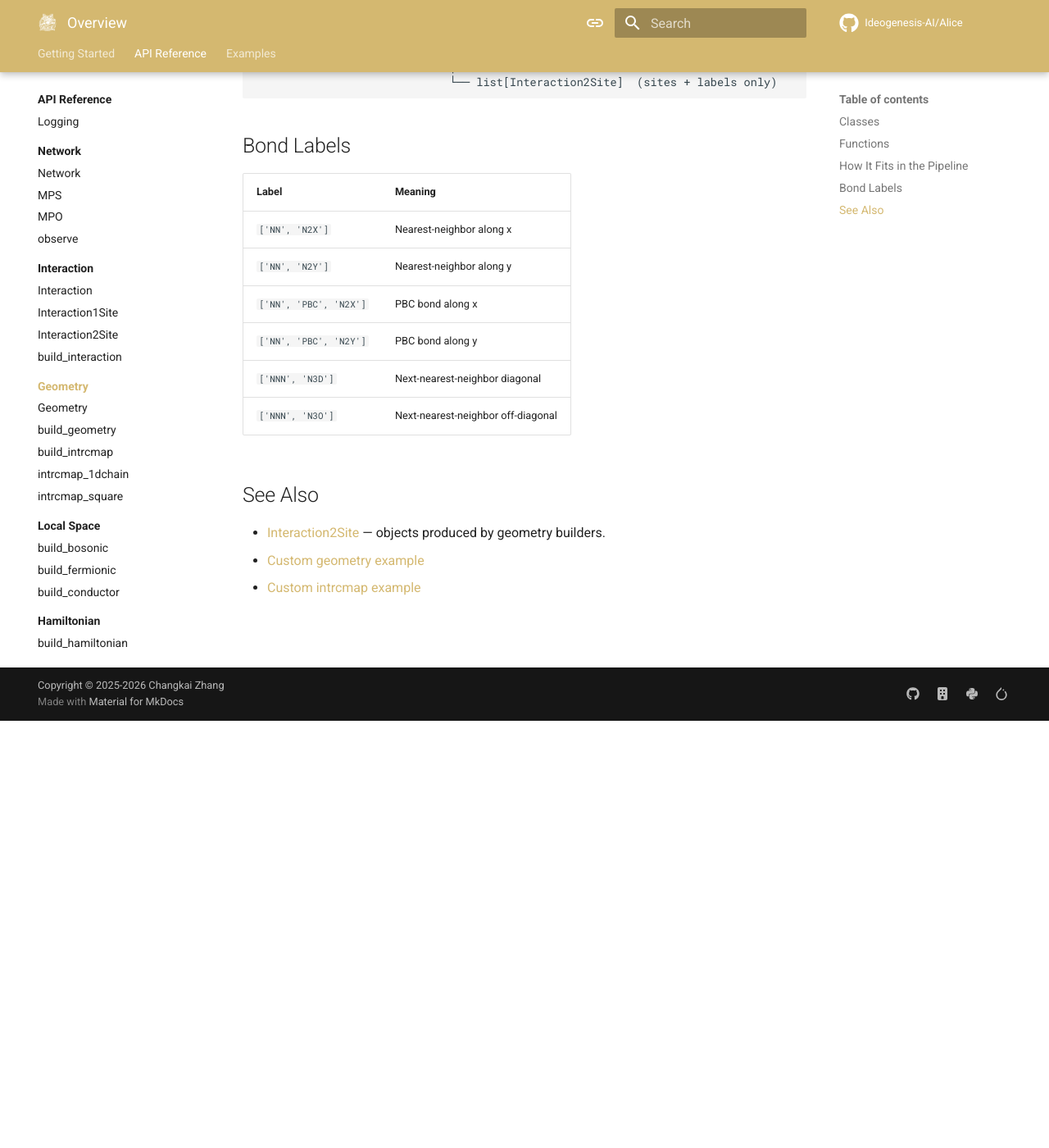
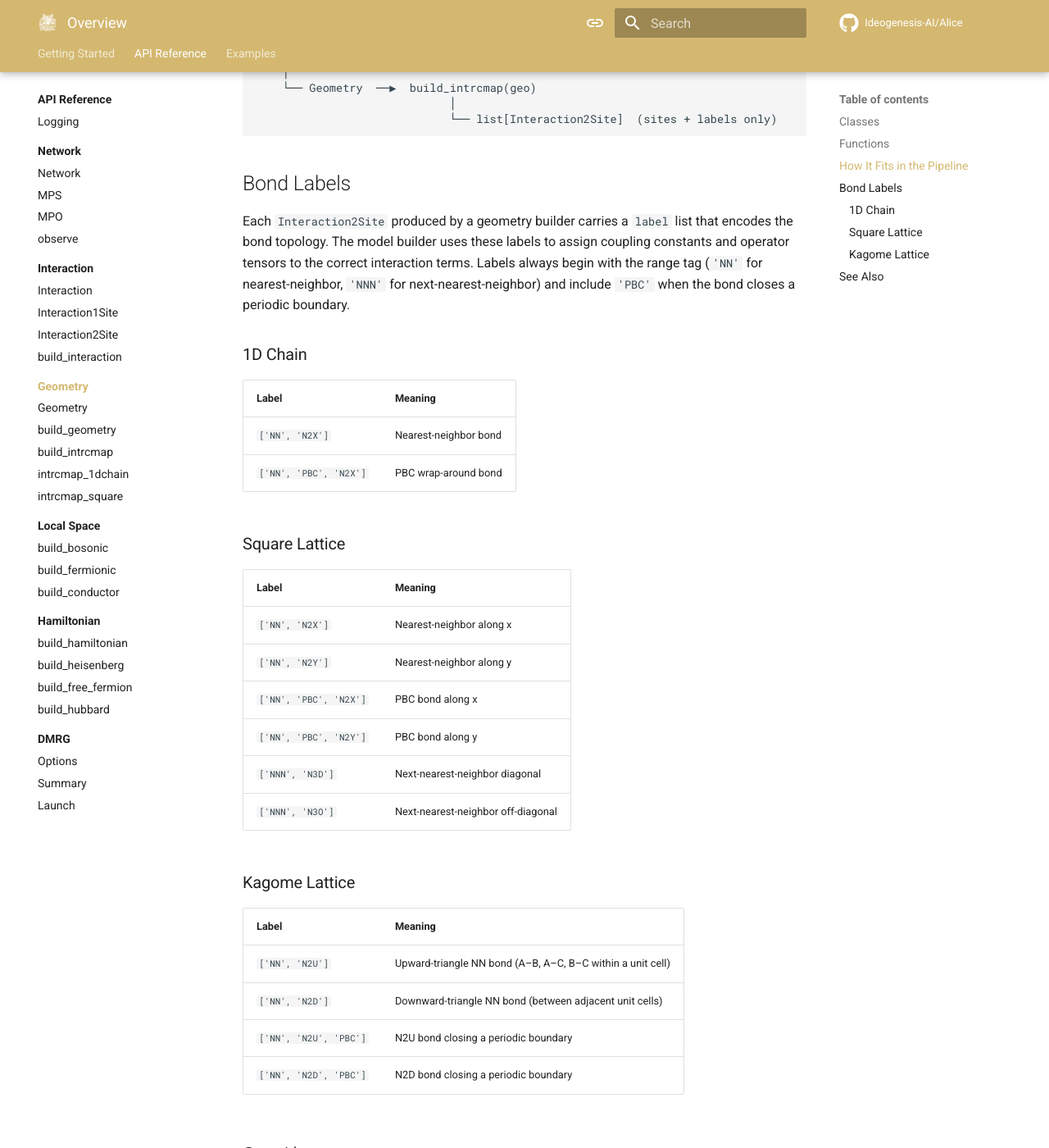
Before and after one commit to Ideogenesis-AI/Alice, an MkDocs documentation site: the page built from docs/api/geometry/index.md, in a window 1280 px wide and 1400 px high, scrolled down 1022 px. Shown: the whole window at 82% size. Built offline with MkDocs 1.6.1 and Material for MkDocs 9.7.7, drawn with Linux system fonts in a browser that asks for light colours; comment, search, counter and statistics services are not loaded; before the commit the page ends 1901 px from its top, so only the background shows below that; some of the changed text lies outside the part shown.

Commit message:
Enhance geometry documentation with bond labels for Kagome lattice
Added detailed descriptions of bond labels and their meanings for the Kagome lattice in the geometry module documentation. This update improves clarity on how interaction terms are assigned based on bond topology, complementing the existing documentation for other lattice types.

```diff
--- a/docs/api/geometry/index.md
+++ b/docs/api/geometry/index.md
@@ -16,6 +16,7 @@
 | [build_intrcmap](build-intrcmap.md) | Generate the interaction map from a `Geometry` |
 | [intrcmap_1dchain](intrcmap-1dchain.md) | Interaction map for a 1D chain |
 | [intrcmap_square](intrcmap-square.md) | Interaction map for a 2D square lattice |
+| [intrcmap_kagome](intrcmap-kagome.md) | Interaction map for a 2D Kagome lattice |
 
 ## How It Fits in the Pipeline
 
@@ -33,6 +34,17 @@
 
 ## Bond Labels
 
+Each `Interaction2Site` produced by a geometry builder carries a `label` list that encodes the bond topology. The model builder uses these labels to assign coupling constants and operator tensors to the correct interaction terms. Labels always begin with the range tag (`'NN'` for nearest-neighbor, `'NNN'` for next-nearest-neighbor) and include `'PBC'` when the bond closes a periodic boundary.
+
+### 1D Chain
+
+| Label | Meaning |
+|-------|---------|
+| `['NN', 'N2X']` | Nearest-neighbor bond |
+| `['NN', 'PBC', 'N2X']` | PBC wrap-around bond |
+
+### Square Lattice
+
 | Label | Meaning |
 |-------|---------|
 | `['NN', 'N2X']` | Nearest-neighbor along x |
@@ -42,6 +54,15 @@
 | `['NNN', 'N3D']` | Next-nearest-neighbor diagonal |
 | `['NNN', 'N3O']` | Next-nearest-neighbor off-diagonal |
 
+### Kagome Lattice
+
+| Label | Meaning |
+|-------|---------|
+| `['NN', 'N2U']` | Upward-triangle NN bond (A–B, A–C, B–C within a unit cell) |
+| `['NN', 'N2D']` | Downward-triangle NN bond (between adjacent unit cells) |
+| `['NN', 'N2U', 'PBC']` | N2U bond closing a periodic boundary |
+| `['NN', 'N2D', 'PBC']` | N2D bond closing a periodic boundary |
+
 ## See Also
 
 - [Interaction2Site](../interaction/interaction-2site.md) — objects produced by geometry builders.
```
